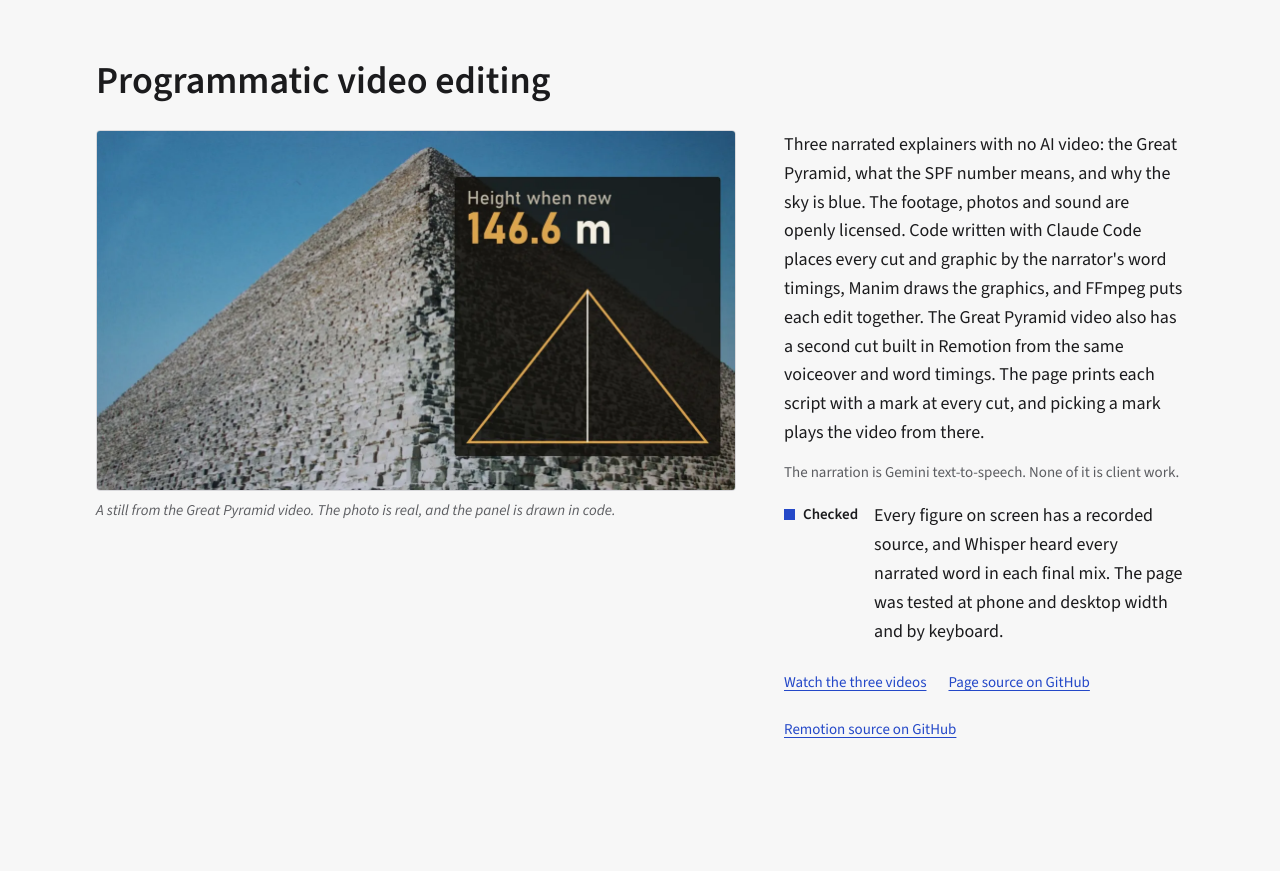
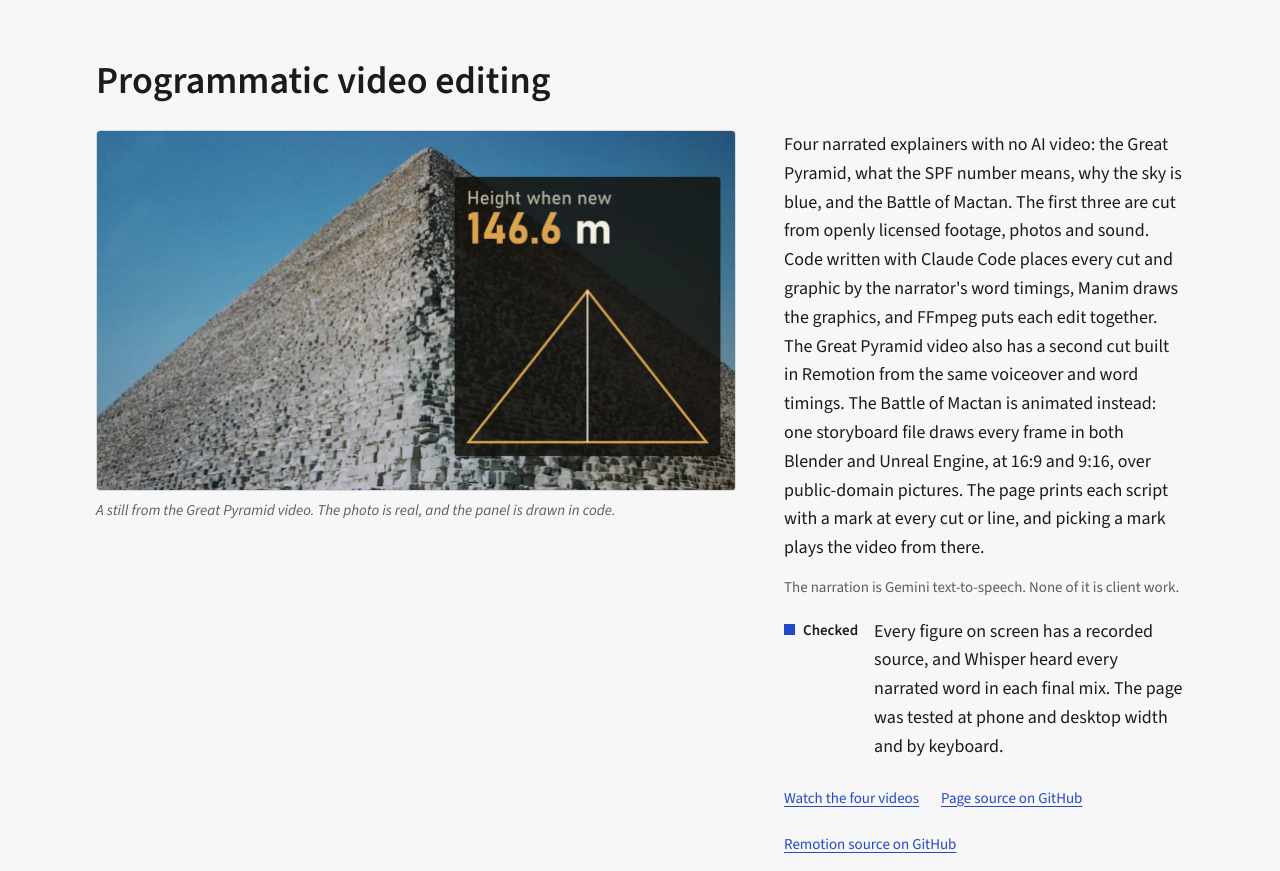
Before and after one commit to DerpyNewb/DerpyNewb.github.io, a plain HTML site: page index.html in a window 1280 px wide. Shown: the part 5800-6671 px from the top of the page. Drawn offline with nearby package versions, Linux system fonts and the light colour scheme.

Commit message:
Programmatic video card: add the Battle of Mactan
The explainer page now has four videos. The card names the fourth and says it
is animated from one storyboard file in Blender and Unreal Engine instead of
cut from footage.

Co-Authored-By: Claude Opus 5.5 <noreply@anthropic.com>

```diff
--- a/index.html
+++ b/index.html
@@ -192,12 +192,12 @@
       <figcaption>A still from the Great Pyramid video. The photo is real, and the panel is drawn in code.</figcaption>
     </figure>
     <div class="text">
-      <p>Three narrated explainers with no AI video: the Great Pyramid, what the SPF number means, and why the sky is blue. The footage, photos and sound are openly licensed. Code written with Claude Code places every cut and graphic by the narrator's word timings, Manim draws the graphics, and FFmpeg puts each edit together. The Great Pyramid video also has a second cut built in Remotion from the same voiceover and word timings. The page prints each script with a mark at every cut, and picking a mark plays the video from there.</p>
+      <p>Four narrated explainers with no AI video: the Great Pyramid, what the SPF number means, why the sky is blue, and the Battle of Mactan. The first three are cut from openly licensed footage, photos and sound. Code written with Claude Code places every cut and graphic by the narrator's word timings, Manim draws the graphics, and FFmpeg puts each edit together. The Great Pyramid video also has a second cut built in Remotion from the same voiceover and word timings. The Battle of Mactan is animated instead: one storyboard file draws every frame in both Blender and Unreal Engine, at 16:9 and 9:16, over public-domain pictures. The page prints each script with a mark at every cut or line, and picking a mark plays the video from there.</p>
       <p class="facts">The narration is Gemini text-to-speech. None of it is client work.</p>
       <dl class="ledger">
         <dt class="done">Checked</dt><dd>Every figure on screen has a recorded source, and Whisper heard every narrated word in each final mix. The page was tested at phone and desktop width and by keyboard.</dd>
       </dl>
-      <p class="links"><a href="https://derpynewb.github.io/programmatic-video-editing/">Watch the three videos</a><a href="https://github.com/DerpyNewb/programmatic-video-editing">Page source on GitHub<span class="vh">: Programmatic video editing</span></a><a href="https://github.com/DerpyNewb/remotion-giza-explainer">Remotion source on GitHub<span class="vh">: the Great Pyramid video</span></a></p>
+      <p class="links"><a href="https://derpynewb.github.io/programmatic-video-editing/">Watch the four videos</a><a href="https://github.com/DerpyNewb/programmatic-video-editing">Page source on GitHub<span class="vh">: Programmatic video editing</span></a><a href="https://github.com/DerpyNewb/remotion-giza-explainer">Remotion source on GitHub<span class="vh">: the Great Pyramid video</span></a></p>
     </div>
   </article>
 </section>
```
